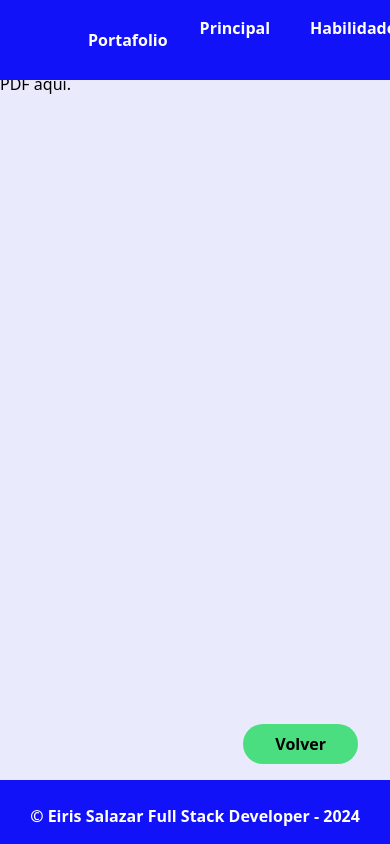
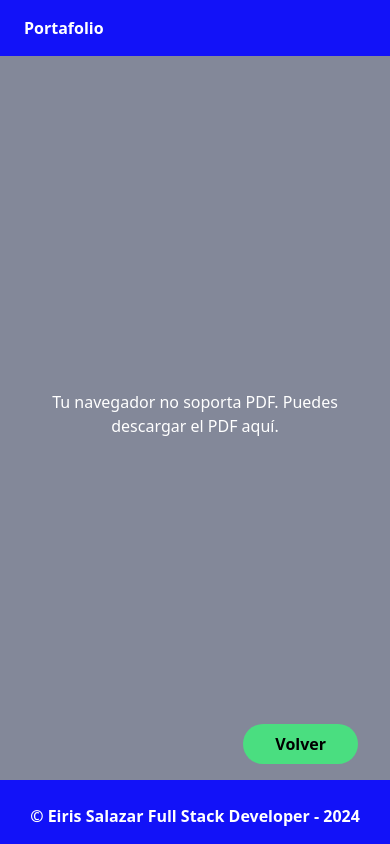
Before and after one commit to eiriselias/portafolioNext, a Next.js app: page /cv in a window 390 px wide. Built offline with nearby package versions, Linux system fonts and the light colour scheme.

Commit message:
se ordeno el modo responsive en los diferentes componentes

```diff
--- a/app/certificados/page.tsx
+++ b/app/certificados/page.tsx
@@ -8,11 +8,11 @@ const CertificadosPage = () => {
    return (
      <div className="flex flex-col items-center mt-16">
         <h2 className="font-bold text-xl my-4">Certificados</h2>
-        <div className="grid grid-cols-2 w-full justify-items-center">
-         <div className="w-96 h-96 overflow-hidden">
+        <div className="grid md:grid-cols-2 w-full justify-items-center">
+         <div className="w-96 hidden md:flex h-96 overflow-hidden">
             <img src="/images/graduacion.png" alt="Gorro graduacion" className="w-full h-full object-cover"/>
          </div>
-        <div className="w-[80%] flex flex-col">
+        <div className="w-full md:w-[80%] flex flex-col">
          {
                datas && datas.map((data)=>{
                   return (
--- a/components/certificados/Certificados.tsx
+++ b/components/certificados/Certificados.tsx
@@ -21,7 +21,9 @@ const Certificados = ({url}:ICertificado) => {
         type="application/pdf"
         className="w-full h-full"
       >
-        <p>Tu navegador no soporta PDF. Puedes <a href={url}>descargar el PDF aquí</a>.</p>
+        <div className="absolute flex justify-center items-center w-full h-full bg-gray-800 bg-opacity-50 text-white text-center p-4">
+          <p>Tu navegador no soporta PDF. Puedes <a href={url}>descargar el PDF aquí</a>.</p>
+        </div>
       </object>
       <Button className="absolute right-8 bottom-4"
         onClick={handleClick}
--- a/components/cv/Cv.tsx
+++ b/components/cv/Cv.tsx
@@ -15,7 +15,9 @@ const Cv = ()=>{
         type="application/pdf"
         className="w-full h-full"
       >
-        <p>Tu navegador no soporta PDF. Puedes <a href="/documents/Curriculum2024.pdf">descargar el PDF aquí</a>.</p>
+         <div className="absolute flex justify-center items-center w-full h-full bg-gray-800 bg-opacity-50 text-white text-center p-4">
+          <p>Tu navegador no soporta PDF. Puedes <a href="/documents/Curriculum2024.pdf">descargar el PDF aquí</a>.</p>
+         </div>
       </object>
       <Button className="absolute right-8 bottom-4"
         onClick={handleClick}
--- a/components/navBar/NavBar.tsx
+++ b/components/navBar/NavBar.tsx
@@ -1,32 +1,44 @@
-import React from 'react'
+'use client'
+import React, { useState } from 'react'
 import Link from 'next/link'
 
 const NavBar = () => {
+    const [bars, setBars] = useState(false);
+
   return (
-    <nav className='flex justify-between px-16 font-bold bg-primaryColor text-white fixed z-50 w-full '>
-        <div className='flex items-center hover:bg-selectColor px-4 hover:cursor-pointer'>
+    <nav className='flex justify-between md:px-14 py-4 md:py-0 font-bold bg-primaryColor text-white fixed z-50 w-full '>
+        <div className='flex items-center hover:bg-selectColor px-4  hover:cursor-pointer'>
             <Link href="/" className='flex items-center gap-2'>
                 <i className="fa-duotone fa-solid fa-briefcase"></i>
                 <h2>Portafolio</h2>
             </Link>
+            <button className={`${bars ? "hidden": "md:hidden"} absolute right-4`} onClick={()=>setBars(!bars)}>
+                <i className="fa-solid fa-bars text-white text-2xl"></i>
+            </button>
+            <button className={`${bars ? "md:hidden": "hidden"} absolute right-4`} onClick={()=>setBars(!bars)}>
+                <i className="fa-solid fa-x text-white text-2xl"></i>
+            </button>
         </div>
-        <div>
-            <ul className='flex gap-2 hover:cursor-pointer'>
-                <li className='hover:bg-selectColor p-4'>
+        <div className={`w-[100%]  md:w-auto md:flex ${bars ? "md:flex":"hidden"}`}>
+            <ul className='flex bg-primaryColor right-0 top-14 md:top-0 w-1/2 flex-col md:flex-row absolute md:relative gap-2 hover:cursor-pointer'>
+                <li className='hover:bg-selectColor p-4' onClick={()=>setBars(!bars)}>
                     <Link href="/">Principal</Link>
                 </li>
-                <li className='hover:bg-selectColor p-4'>
+                <li className='hover:bg-selectColor p-4' onClick={()=>setBars(!bars)}>
                     <Link href="/#skills">Habilidades</Link>
                 </li>
-                <li className='hover:bg-selectColor p-4'>
+                <li className='hover:bg-selectColor p-4' onClick={()=>setBars(!bars)}>
                     <Link href="/#proyects">Proyectos</Link>
                 </li>
-                <li className='hover:bg-selectColor p-4'>
+                <li className='hover:bg-selectColor p-4' onClick={()=>setBars(!bars)}>
                     <Link href="/certificados">Certificados</Link>
+                </li>
+                <li className='hover:bg-selectColor p-4 md:hidden' onClick={()=>setBars(!bars)}>
+                    <Link href="/signIn">Iniciar Sesión</Link>
                 </li>
             </ul>
         </div>
-        <div className='hover:bg-selectColor p-4 hover:cursor-pointer'>
+        <div className={`hover:bg-selectColor hidden p-4 md:flex hover:cursor-pointer ${bars ? "md:flex":"hidden"}`}>
             <Link href="/signIn">Iniciar Sesión</Link>
         </div>
     </nav>
```
